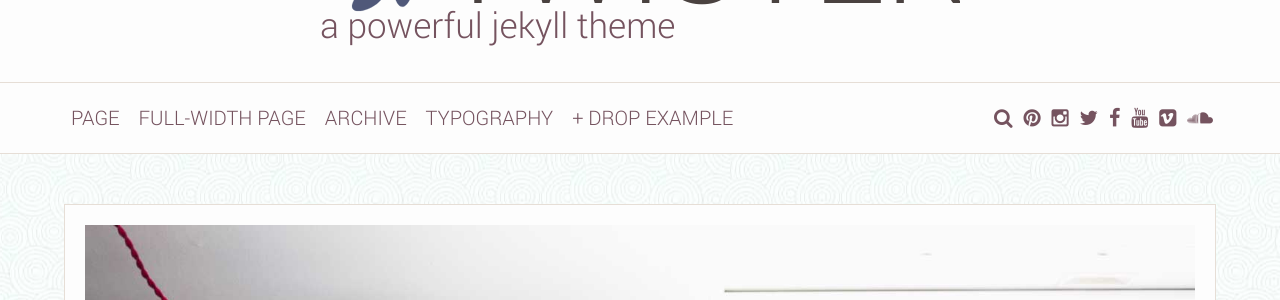
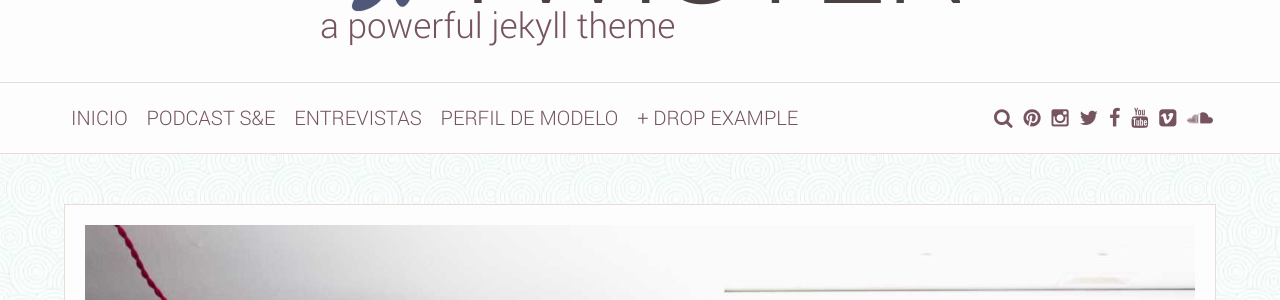
Before and after one commit to Caballerodeleros/-Caballerodeleros.github.io, a Jekyll site: the page built from page-full/index.md, in a window 1280 px wide. Shown: the part 138-438 px from the top of the page. Built offline with Jekyll 4.4.1, drawn with Linux system fonts in a browser that asks for light colours.

Commit message:
Update nav.html

```diff
--- a/_includes/nav.html
+++ b/_includes/nav.html
@@ -4,16 +4,16 @@
             <a class="toggle_link noline"><i class="fa fa-close fa-lg"></i></a>
             <ul>
                 <li>
-                    <a href="{{ site.baseurl | replace: '//', '/' }}/page">Page</a>
+                    <a href="{{ site.baseurl | replace: '//', '/' }}/page">Inicio</a>
                 </li>
                 <li>
-                    <a href="{{ site.baseurl | replace: '//', '/' }}/page-full">Full-Width Page</a>
+                    <a href="{{ site.baseurl | replace: '//', '/' }}/page-full">Podcast S&E</a>
                 </li>
                 <li>
-                    <a href="{{ site.baseurl | replace: '//', '/' }}/archive">Archive</a>
+                    <a href="{{ site.baseurl | replace: '//', '/' }}/archive">Entrevistas</a>
                 </li>
                 <li>
-                    <a href="{{ site.baseurl | replace: '//', '/' }}/typography">Typography</a>
+                    <a href="{{https://es.pornhub.com/model/caballero-del-eros}}/typography">Perfil De Modelo</a>
                 </li>
                 <li class="parent"><a href="#">Drop Example</a>
                     <ul>
```
